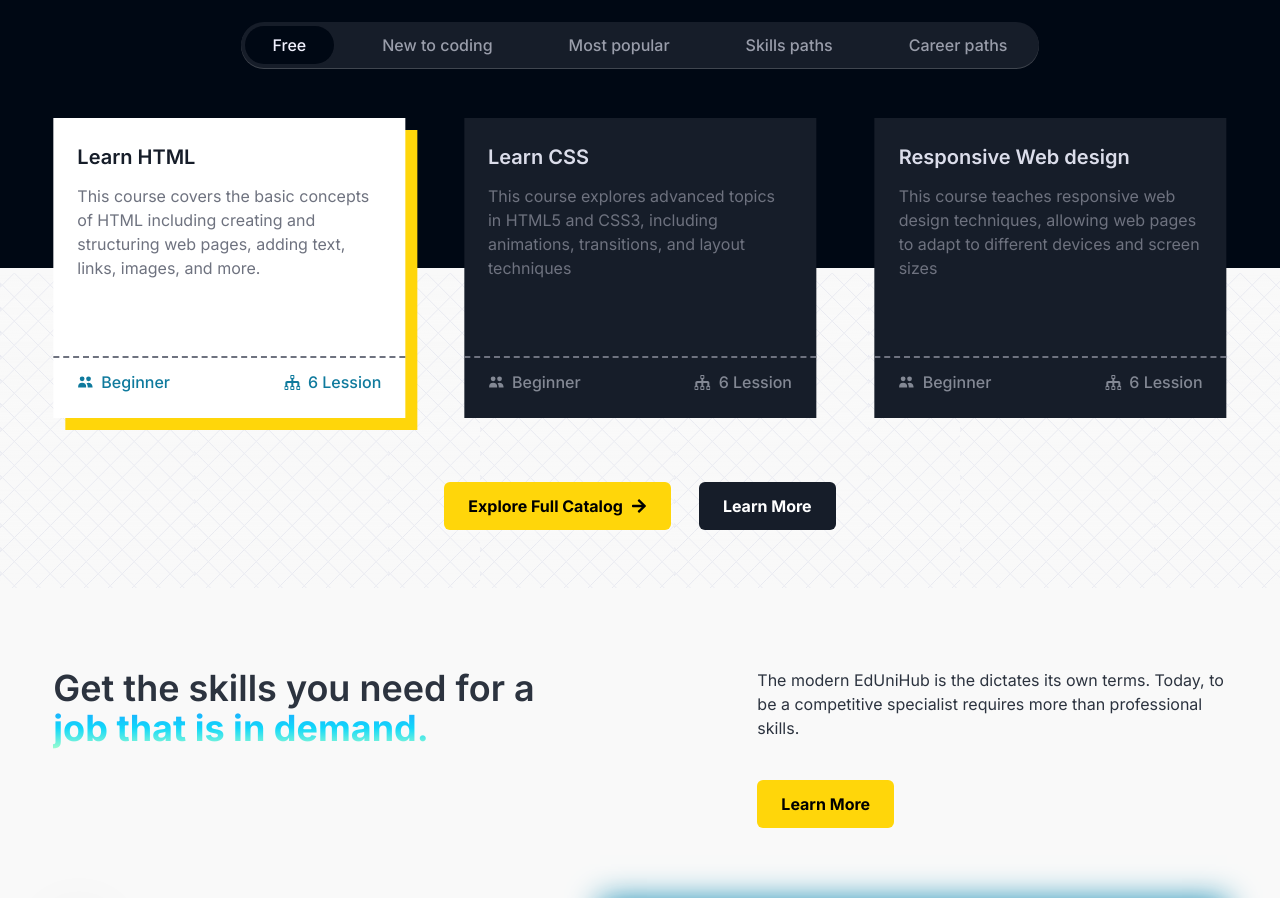
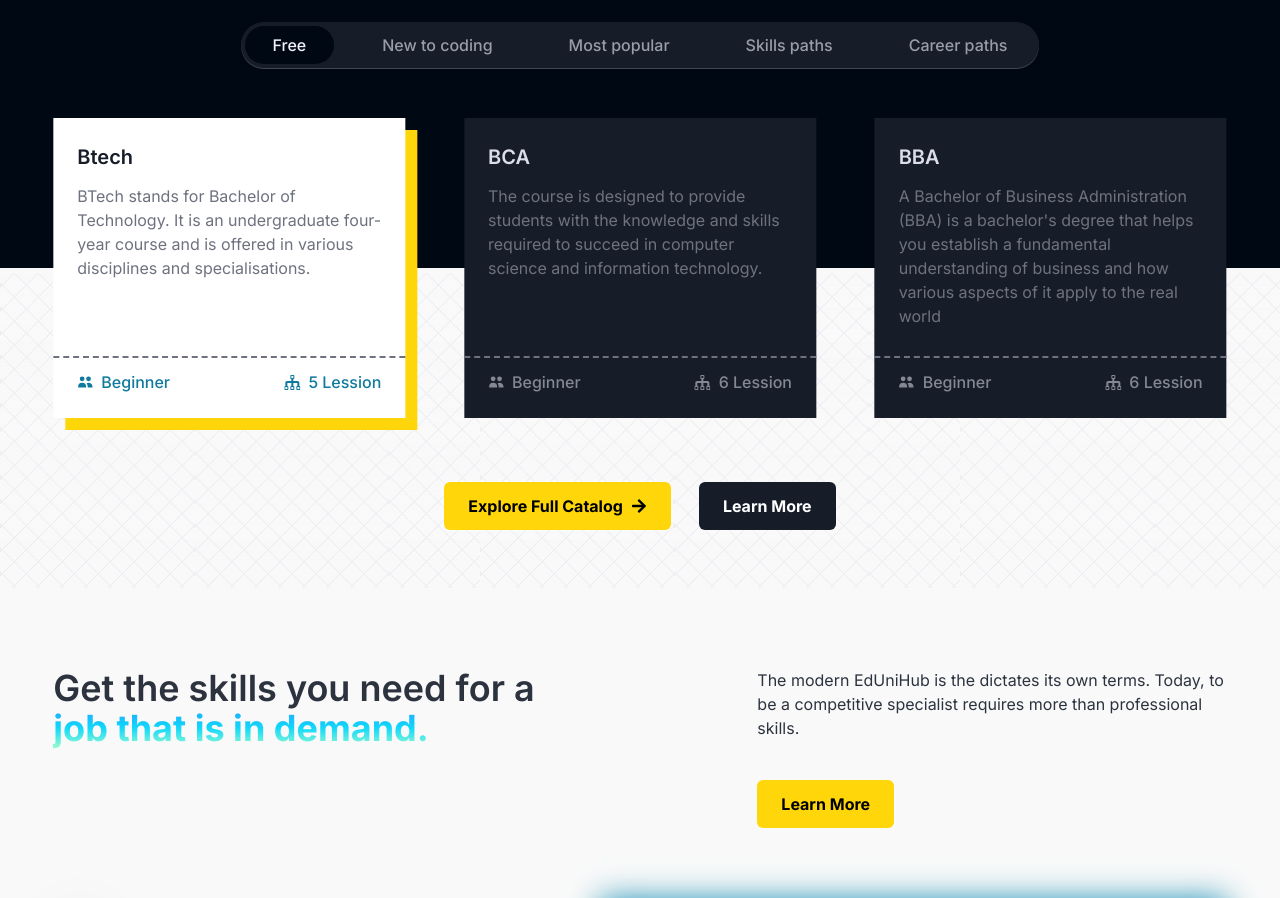
Before and after one commit to rajneeshrana0/EdUniHub, a React (Create React App) app: page / in a window 1280 px wide. Shown: the part 1846-2744 px from the top of the page. Built offline with nearby package versions, Linux system fonts and the light colour scheme; no server answers; a web font is replaced by a local one.

Commit message:
Update homepage-explore.js

```diff
--- a/src/data/homepage-explore.js
+++ b/src/data/homepage-explore.js
@@ -3,20 +3,20 @@ export const HomePageExplore = [
         tag: 'Free',
         courses : [
             {
-                heading : "Learn HTML",
-                description : "This course covers the basic concepts of HTML including creating and structuring web pages, adding text, links, images, and more.",
+                heading : "Btech",
+                description : "BTech stands for Bachelor of Technology. It is an undergraduate four-year course and is offered in various disciplines and specialisations.",
+                level : 'Beginner',
+                lessionNumber : 5
+            },
+            {
+                heading : "BCA",
+                description : "The course is designed to provide students with the knowledge and skills required to succeed in computer science and information technology.",
                 level : 'Beginner',
                 lessionNumber : 6
             },
             {
-                heading : "Learn CSS",
-                description : "This course explores advanced topics in HTML5 and CSS3, including animations, transitions, and layout techniques",
-                level : 'Beginner',
-                lessionNumber : 6
-            },
-            {
-                heading : "Responsive Web design",
-                description : "This course teaches responsive web design techniques, allowing web pages to adapt to different devices and screen sizes",
+                heading : "BBA",
+                description : "A Bachelor of Business Administration (BBA) is a bachelor's degree that helps you establish a fundamental understanding of business and how various aspects of it apply to the real world",
                 level : 'Beginner',
                 lessionNumber : 6
             },
```
